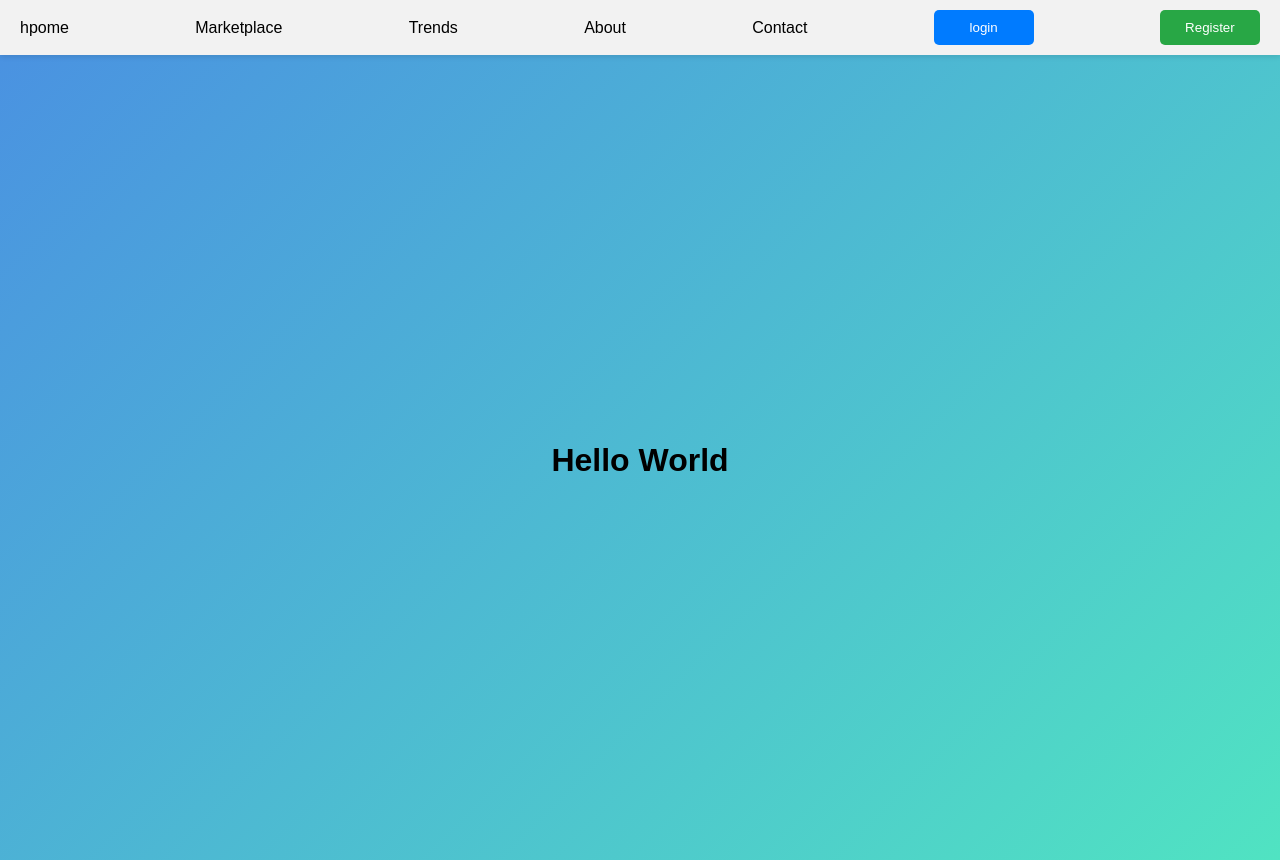
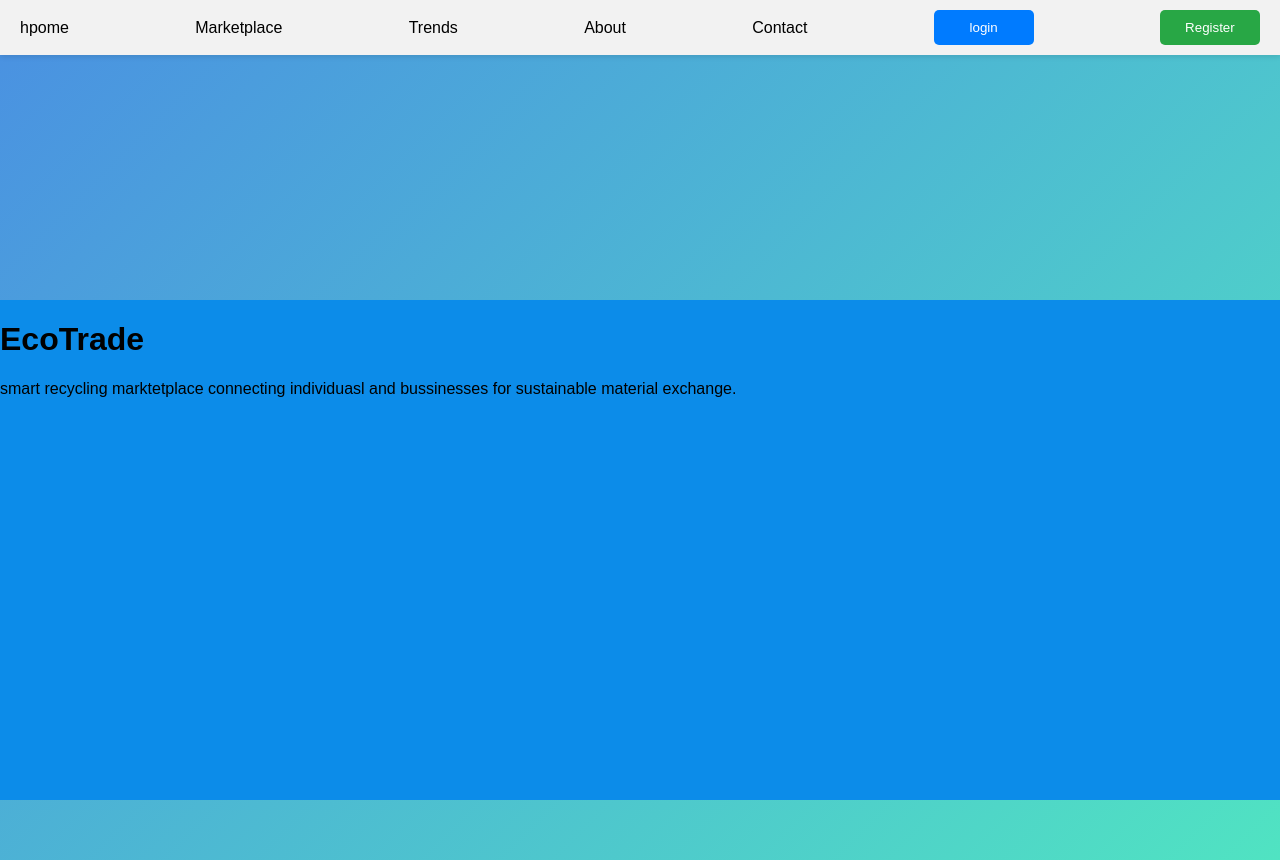
Before and after one commit to gauchansujal/react-nodejs, a React (Vite) app in the folder my-react-app/: page /home in a window 1280 px wide. Built offline with nearby package versions, Linux system fonts and the light colour scheme.

Commit message:
fotter page

```diff
--- /dev/null
+++ b/my-react-app/src/components/Fotter.css
@@ -0,0 +1,16 @@
+.box{
+    background:#0C8CE9;
+    bottom:0;
+  height: 500px;
+  width:100%;
+  left: 0;
+   position: fixed;
+
+}
+.h1{
+    font-size: large;
+    font-style: normal;
+    font-family: Arial, Helvetica, sans-serif;
+    left: 50px;
+
+}
--- a/my-react-app/src/components/Fotter.jsx
+++ b/my-react-app/src/components/Fotter.jsx
@@ -1,7 +1,12 @@
 import {useState} from "react";
+import "./Fotter.css";
 function Footer (){
     return (
-        <h1>jiii</h1>
+        <div className ="box" >
+            <h1>EcoTrade</h1>
+            <p>smart recycling marktetplace connecting individuasl and bussinesses for sustainable material exchange.</p>
+
+        </div>
 
     )
 }
--- a/my-react-app/src/pages/home.jsx
+++ b/my-react-app/src/pages/home.jsx
@@ -1,21 +1,23 @@
 import React from 'react';
 import Header from "../components/Header"; // ✅ capital H
-import Footer from '../components/Fotter';
+import Fotter from "../components/Fotter";
 
 function Home() {
   return (
 
     <div>
      <Header />
-      <h1>Hello World</h1>
+      <div></div>
+       <Fotter/>
 
     </div>
+
 
 
   );
 
 
-<Fotter/>
 }
 
+
 export default Home;
```
